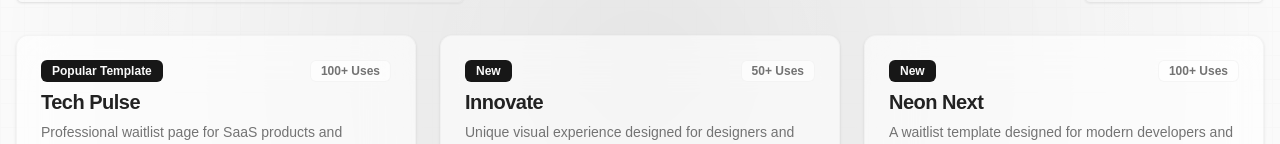
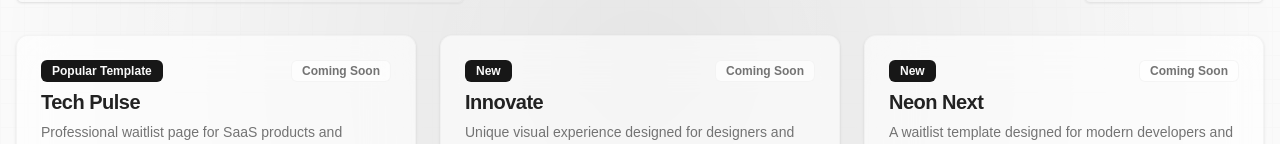
Before and after one commit to TinsFox/waitlist, a Next.js app: page / in a window 1280 px wide. Shown: the part 329-473 px from the top of the page. Built offline with nearby package versions, Linux system fonts and the light colour scheme.

Commit message:
fix: update waitlist joinedCount to 'Coming Soon' for all templates
- Changed 'joinedCount' from specific numbers to 'Coming Soon' for the Tech Pulse, Innovate, and Neon Next waitlist templates.
- This update reflects the current status of the waitlists and prepares for future usage tracking.

```diff
--- a/app/data/waitlists.ts
+++ b/app/data/waitlists.ts
@@ -13,7 +13,7 @@ export const waitlists: Waitlist[] = [
     id: "tech-pulse",
     title: "Tech Pulse",
     status: "Popular Template",
-    joinedCount: "100+ Uses",
+    joinedCount: "Coming Soon",
     description:
       "Professional waitlist page for SaaS products and enterprise services",
     link: "/tech-pulse",
@@ -23,7 +23,7 @@ export const waitlists: Waitlist[] = [
     id: "innovate",
     title: "Innovate",
     status: "New",
-    joinedCount: "50+ Uses",
+    joinedCount: "Coming Soon",
     description:
       "Unique visual experience designed for designers and creative products",
     link: "/innovate",
@@ -33,7 +33,7 @@ export const waitlists: Waitlist[] = [
     id: "neon-next",
     title: "Neon Next",
     status: "New",
-    joinedCount: "100+ Uses",
+    joinedCount: "Coming Soon",
     description:
       "A waitlist template designed for modern developers and tech enthusiasts.",
     link: "/neon-next",
```
